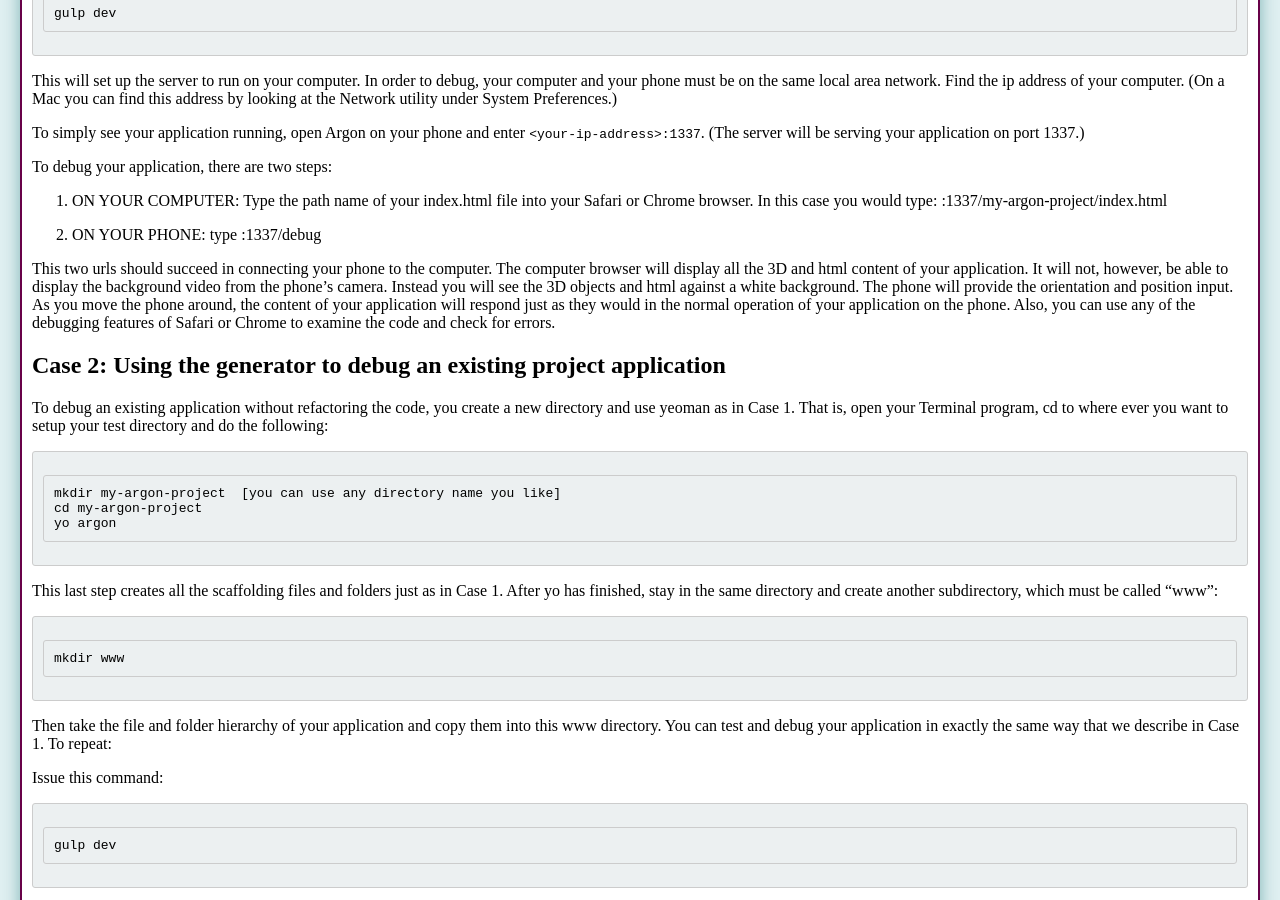
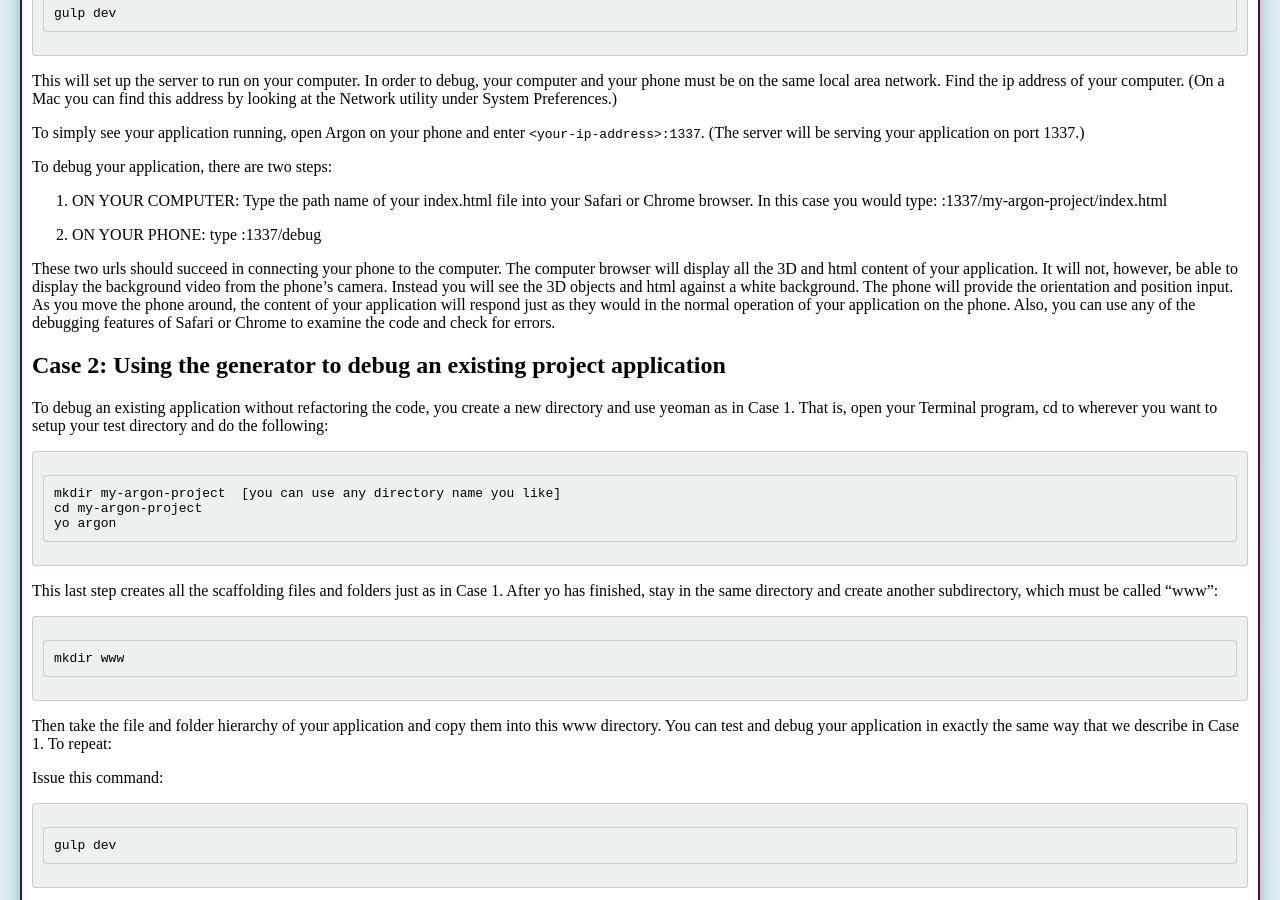
Before and after one commit to argonjs/argon-3-tutorials, a Jekyll site: the page built from _posts/2015-05-01-debugging.md, in a window 1280 px wide and 900 px high, scrolled down 1339 px. Built offline with Jekyll 4.4.1, drawn with Linux system fonts in a browser that asks for light colours; Markdown is read by kramdown in place of the engine named in the settings; some of the changed text lies outside the part shown.

Commit message:
edited debugging.md

```diff
--- a/_posts/2015-05-01-debugging.md
+++ b/_posts/2015-05-01-debugging.md
@@ -56,11 +56,11 @@
 
 2. ON YOUR PHONE:  type <your-ip-address>:1337/debug
 
-This two urls should succeed in connecting your phone to the computer. The computer browser will display all the 3D and html content of your application. It will not, however, be able to display the background video from the phone's camera. Instead you will see the 3D objects and html against a white background. The phone will provide the orientation and position input. As you move the phone around, the content of your application will respond just as they would in the normal operation of your application on the phone. Also, you can use any of the debugging features of Safari or Chrome to examine the code and check for errors.
+These two urls should succeed in connecting your phone to the computer. The computer browser will display all the 3D and html content of your application. It will not, however, be able to display the background video from the phone's camera. Instead you will see the 3D objects and html against a white background. The phone will provide the orientation and position input. As you move the phone around, the content of your application will respond just as they would in the normal operation of your application on the phone. Also, you can use any of the debugging features of Safari or Chrome to examine the code and check for errors.
 
 ##Case 2: Using the generator to debug an existing project application
 
-To debug an existing application without refactoring the code,  you create a new directory and use yeoman as in Case 1.  That is, open your Terminal program, cd to where ever you want to setup your test directory and do the following:
+To debug an existing application without refactoring the code,  you create a new directory and use yeoman as in Case 1.  That is, open your Terminal program, cd to wherever you want to setup your test directory and do the following:
 
     mkdir my-argon-project  [you can use any directory name you like]
     cd my-argon-project
```
Also changed, not shown: other parts of _posts/2015-05-01-debugging.md (+3 -3 lines).
